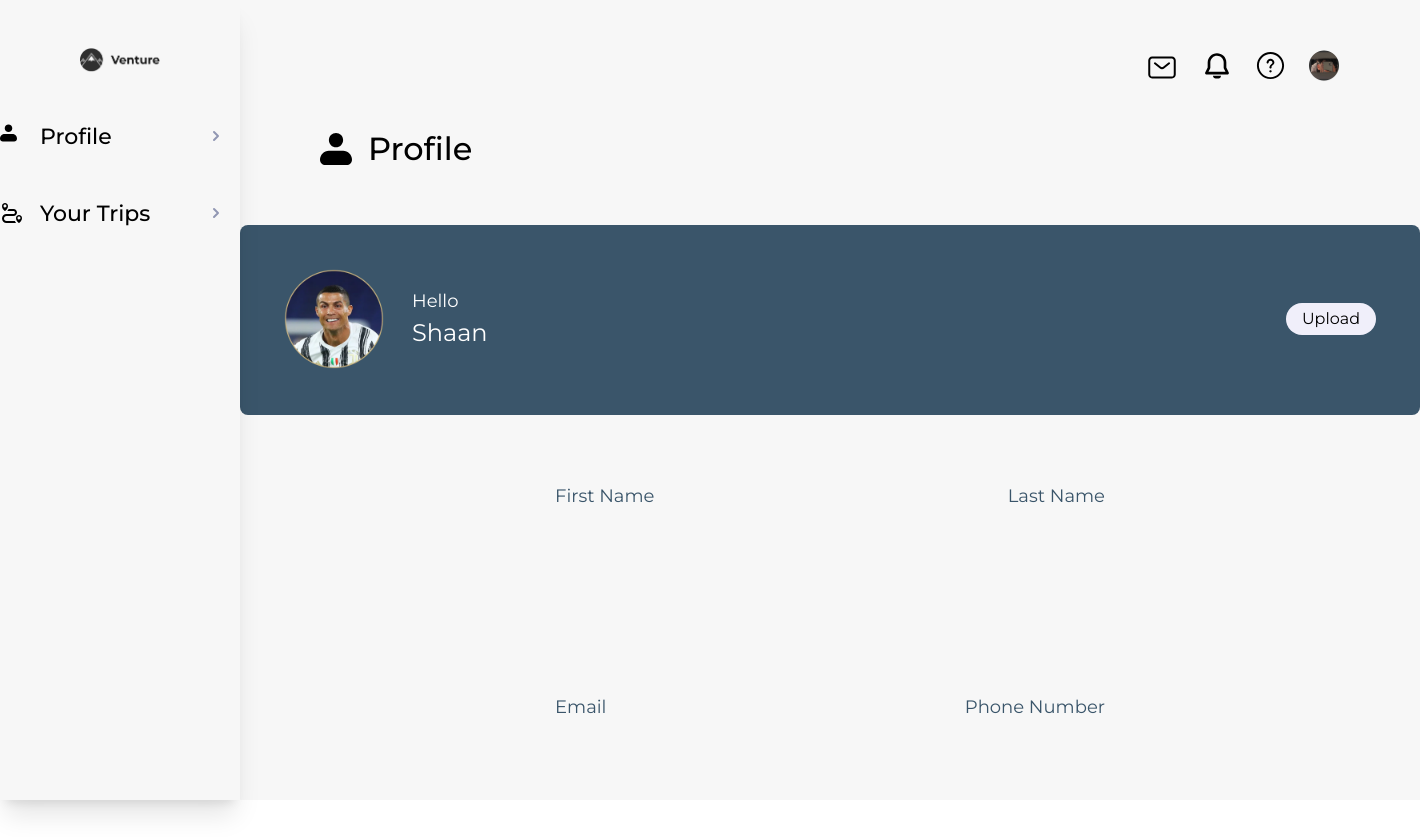
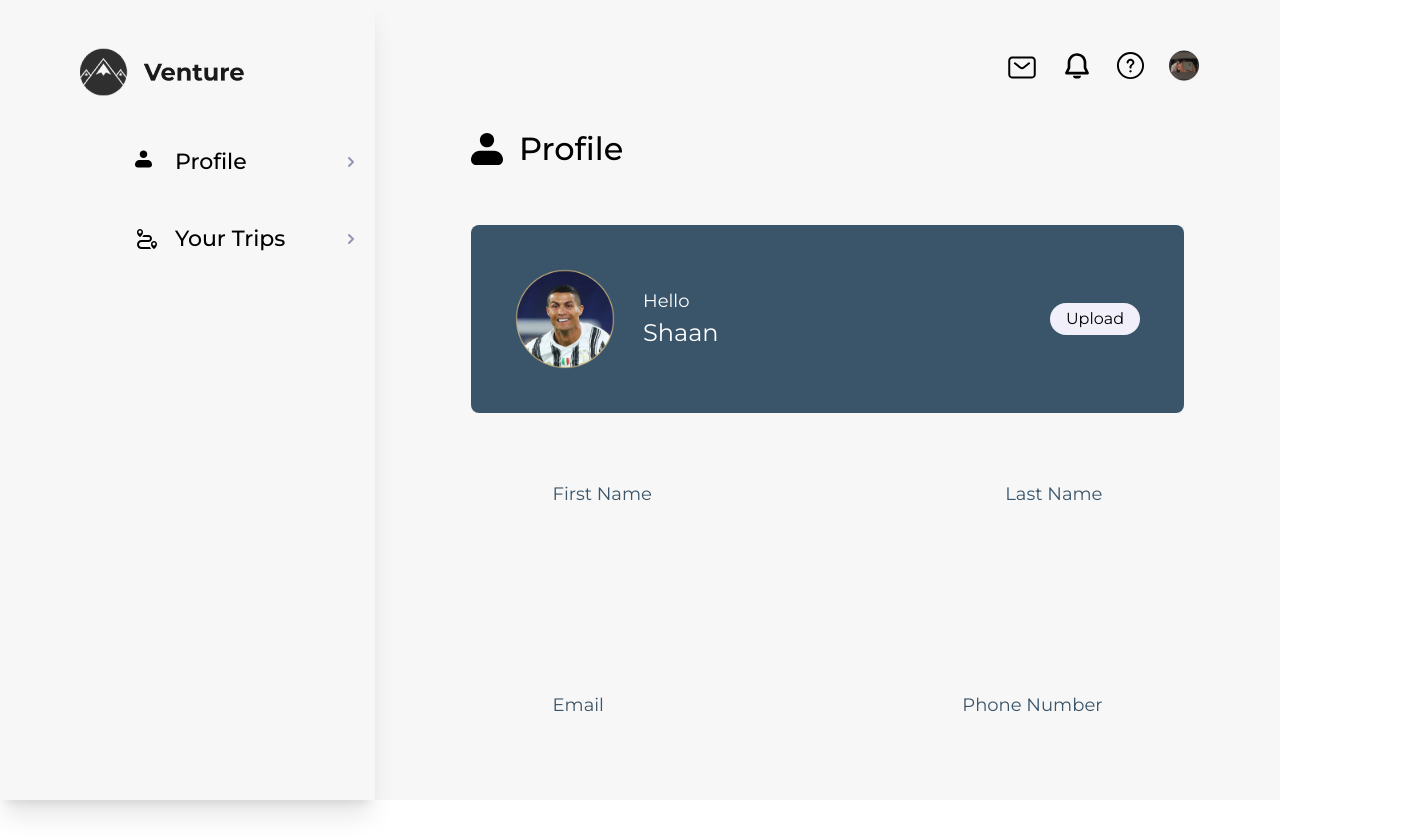
Before and after one commit to hananAzeez/venture-client, a Next.js app: page /profile in a window 1280 px wide. Shown: the whole page, 1420 px wide, since content can reach past the window. Built offline with nearby package versions, Linux system fonts and the light colour scheme.

Commit message:
profile card width

```diff
--- a/src/components/ui/Profile.tsx
+++ b/src/components/ui/Profile.tsx
@@ -4,7 +4,7 @@
 const Profile = () => {
   return (
     <section>
-      <div className="flex items-center gap-4 font-[500] text-[32px] ml-20 my-10">
+      <div className="flex items-center gap-4 font-[500] text-[32px] ml-24 my-10">
         <svg
           xmlns="http://www.w3.org/2000/svg"
           width="32"
@@ -21,8 +21,8 @@
         </svg>
         <p>Profile</p>
       </div>
-      <div className="flex justify-center">
-        <div className="h-[190px] w-[1180px] bg-[#3A556A] rounded-lg mt-3">
+      <div className="flex justify-center mx-24">
+        <div className="h-full w-full bg-[#3A556A] rounded-lg mt-3">
           <div className=" flex gap-5  flex-row items-center justify-between px-11">
             <div className="flex gap-7">
               <Image
```
